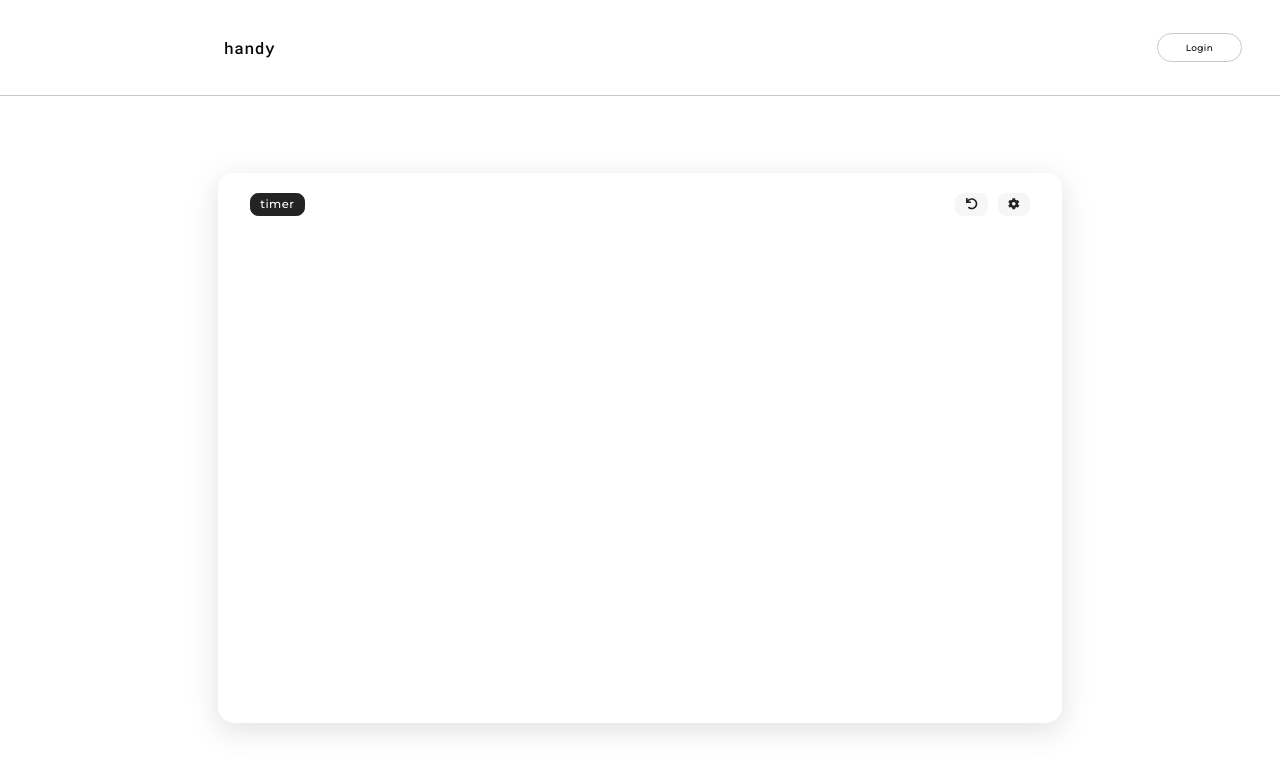
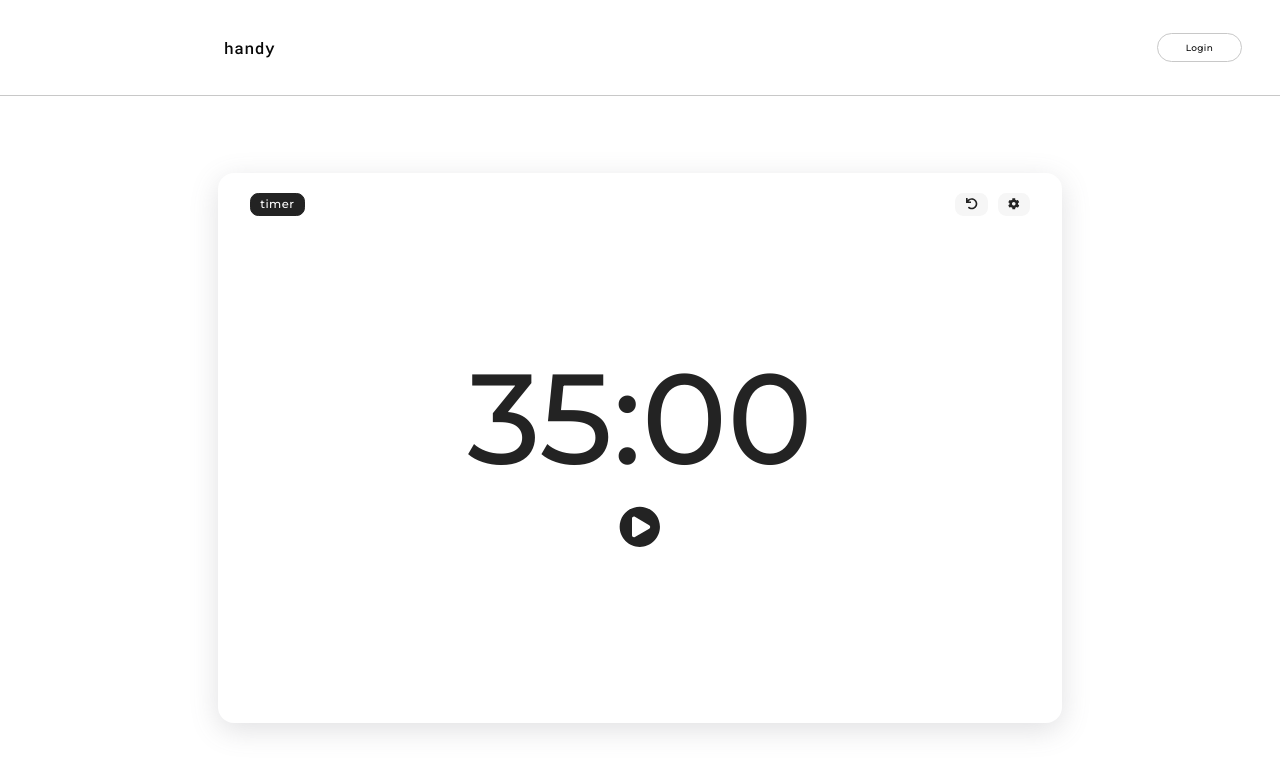
Before and after one commit to rabbykhairul/handy-front-end, a React (Create React App) app: page /util-services/timer in a window 1280 px wide. Shown: the top 772 px of the page. Built offline with nearby package versions, Linux system fonts and the light colour scheme.

Commit message:
render TimerClock inside TimerSection

```diff
--- /dev/null
+++ b/src/components/utilServices/timer/TimerClock.jsx
@@ -0,0 +1,8 @@
+import React from "react";
+import ClockDisplay from "../../commons/ClockDisplay";
+
+const TimerClock = (props) => {
+  return <ClockDisplay {...props} />;
+};
+
+export default TimerClock;
--- a/src/components/utilServices/timer/TimerSection.jsx
+++ b/src/components/utilServices/timer/TimerSection.jsx
@@ -1,5 +1,6 @@
 import React, { useState } from "react";
 import TimerNavBar from "./TimerNavBar";
+import TimerClock from "./TimerClock";
 import { FontAwesomeIcon } from "@fortawesome/react-fontawesome";
 import { faUndo, faCog } from "@fortawesome/free-solid-svg-icons";
 import "./TimerSection.css";
@@ -12,12 +13,30 @@ const TimerSection = () => {
     { label: <FontAwesomeIcon icon={faCog} />, value: "settings" },
   ];
 
+  const mSecsPerMinute = 60000;
+
   // state variables
   const [selectedButton, setSelectedButton] = useState(timerButtons[0]);
+  const [timerValueInMinutes, setTimerValueInMintues] = useState(35);
+  const [timerValueInMsec, setTimerValueInMsec] = useState(
+    timerValueInMinutes * mSecsPerMinute
+  );
+  const [runningStatus, setRunningStatus] = useState(false);
 
   // event handlers
   const changeSelectedButton = (button) => {
     setSelectedButton(button);
+  };
+
+  const toggleRunningStatus = () => {
+    setRunningStatus(!runningStatus);
+  };
+
+  // generic methods
+  const switchedToSettings = () => {
+    return (
+      selectedButton.value === "settings" || selectedButton.value === "reset"
+    );
   };
 
   // helper methods for rendering
@@ -32,9 +51,24 @@ const TimerSection = () => {
     );
   };
 
+  const renderTimerClock = () => {
+    if (switchedToSettings()) return null;
+
+    return (
+      <TimerClock
+        milliSeconds={timerValueInMsec}
+        runningStatus={runningStatus}
+        onControlClick={toggleRunningStatus}
+      />
+    );
+  };
+
   return (
     <div className="service-section timer-section">
-      <div className="card-style-content-area">{renderTimerNavBar()}</div>
+      <div className="card-style-content-area">
+        {renderTimerNavBar()}
+        {renderTimerClock()}
+      </div>
     </div>
   );
 };
```
